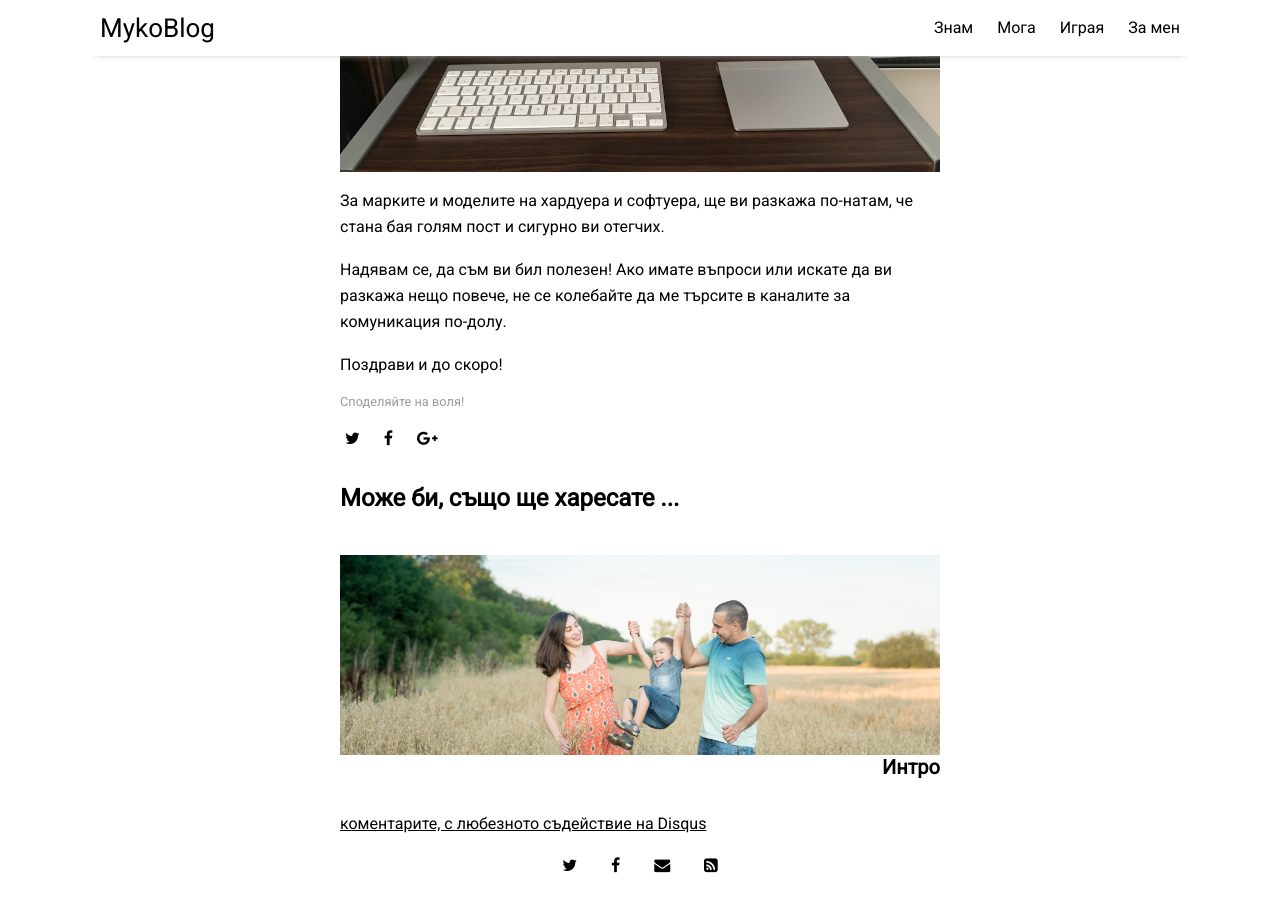
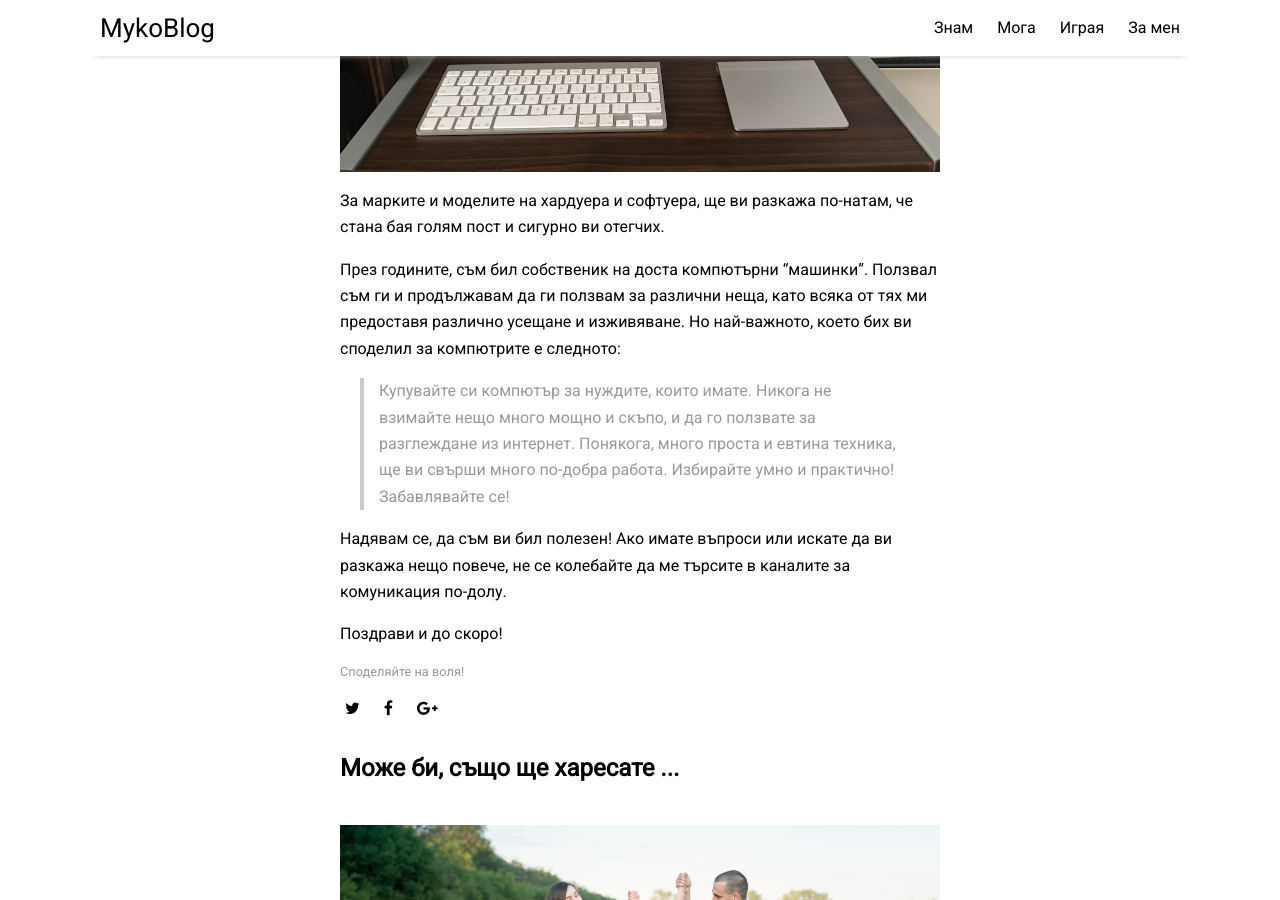
Before and after one commit to dimitroffs/blog, a Jekyll site: the page built from _posts/2018-09-16-какво-е-компютър.md, in a window 1280 px wide and 900 px high, scrolled down 4551 px. Built offline with Jekyll 4.4.1, drawn with Linux system fonts in a browser that asks for light colours; nearby versions of some CDN libraries; comment, search, counter and statistics services are not loaded.

Commit message:
p2 added author comment

```diff
--- a/_posts/2018-09-16-какво-е-компютър.md
+++ b/_posts/2018-09-16-какво-е-компютър.md
@@ -68,6 +68,9 @@
 
 За марките и моделите на хардуера и софтуера, ще ви разкажа по-натам, че стана бая голям пост и сигурно ви отегчих.
 
+През годините, съм бил собственик на доста компютърни "машинки". Ползвал съм ги и продължавам да ги ползвам за различни неща, като всяка от тях ми предоставя различно усещане и изживяване. Но най-важното, което бих ви споделил за компютрите е следното:
+> Купувайте си компютър за нуждите, които имате. Никога не взимайте нещо много мощно и скъпо, и да го ползвате за разглеждане из интернет. Понякога, много проста и евтина техника, ще ви свърши много по-добра работа. Избирайте умно и практично! Забавлявайте се!
+
 Надявам се, да съм ви бил полезен! Ако имате въпроси или искате да ви разкажа нещо повече, не се колебайте да ме търсите в каналите за комуникация по-долу.
 
 Поздрави и до скоро!
```
